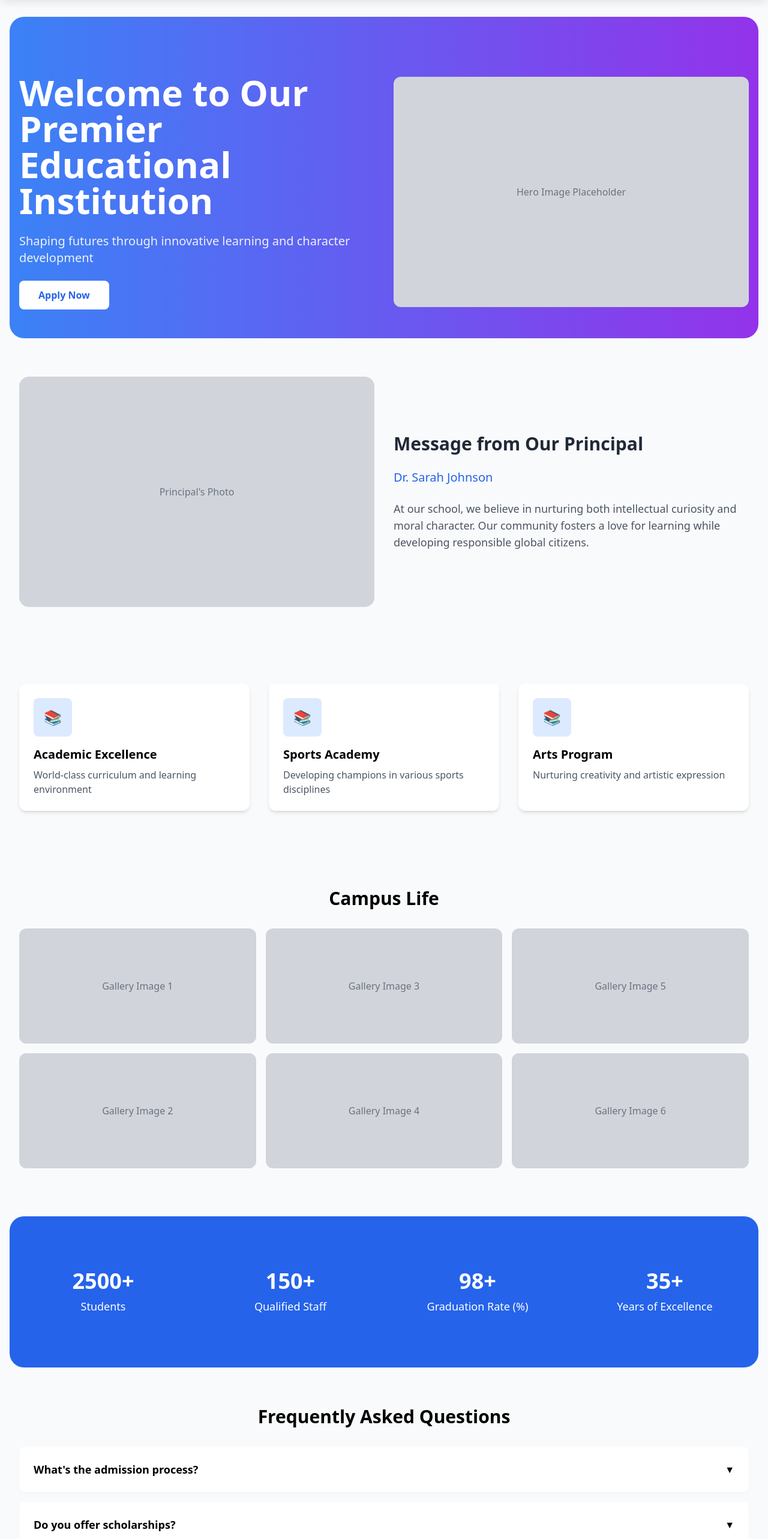
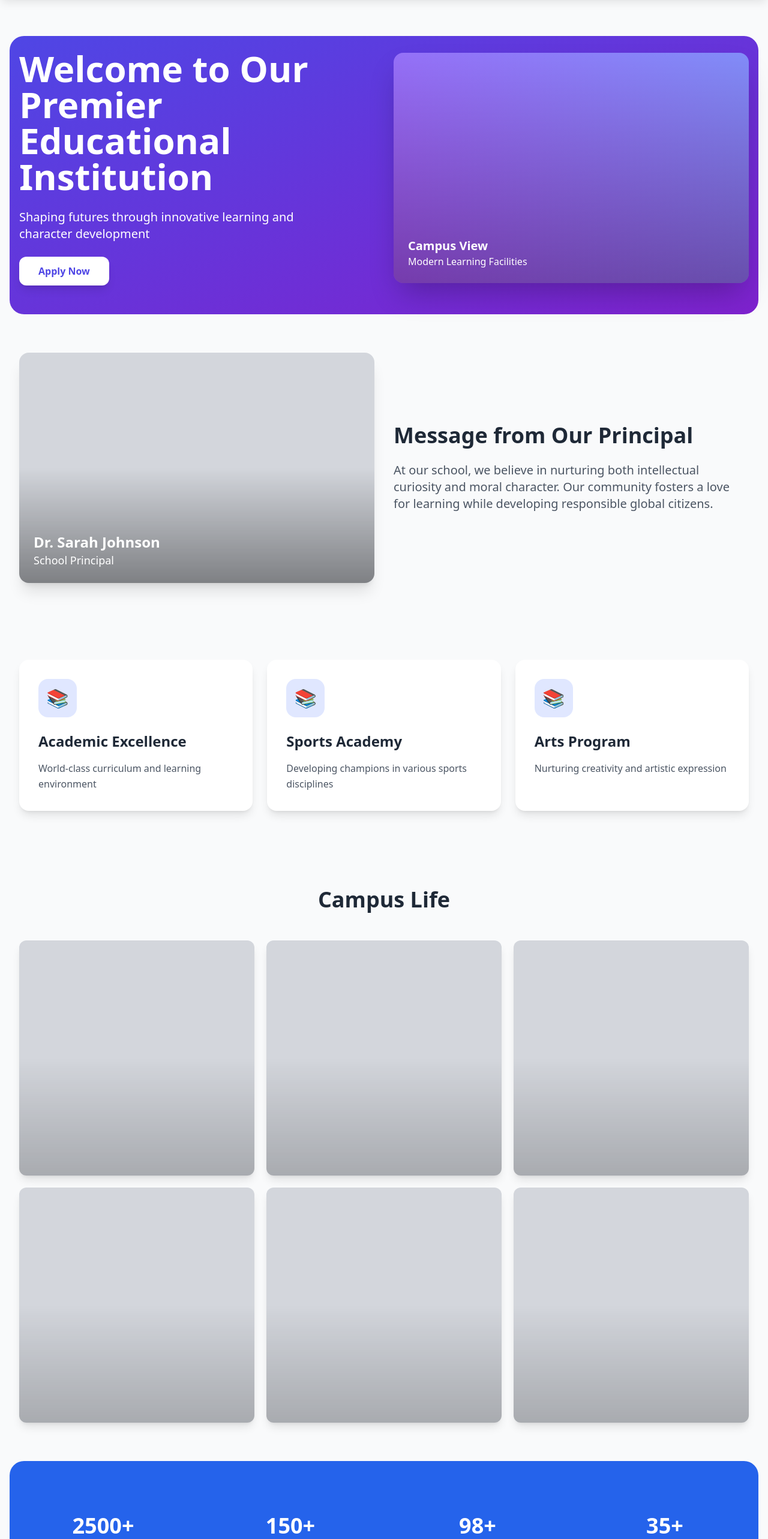
Before and after one commit to Mahi-singh03/Schoolwebsite, a React (Vite) app: page / in a window 1280 px wide. Shown: the part 100-2666 px from the top of the page at 60% size. Built offline with nearby package versions, Linux system fonts and the light colour scheme.

Commit message:
UI updated

```diff
--- a/src/pages/Home.jsx
+++ b/src/pages/Home.jsx
@@ -1,9 +1,13 @@
 import { useState } from 'react';
-import { motion } from 'framer-motion';
+import { motion, useInView, AnimatePresence } from 'framer-motion';
+import { useRef } from 'react';
 
 export default function Home() {
-  const [isMenuOpen, setIsMenuOpen] = useState(false);
   const [openQuestion, setOpenQuestion] = useState(null);
+  const ref = useRef(null);
+  const isInView = useInView(ref, { once: true, margin: "-100px" });
+
+  // Dummy data
 
  // Dummy data for features section
  const features = [
@@ -33,33 +37,60 @@ export default function Home() {
   { question: "What extracurriculars are available?", answer: "We offer over 50 clubs and activities ranging from robotics to drama..." }
 ];
 
-  // Animation variants
+  // Animations
   const fadeInUp = {
-    hidden: { opacity: 0, y: 20 },
-    visible: { opacity: 1, y: 0 }
+    hidden: { opacity: 0, y: 40 },
+    visible: { opacity: 1, y: 0, transition: { duration: 0.6 } }
+  };
+
+  const stagger = {
+    visible: { transition: { staggerChildren: 0.1 } }
+  };
+
+  const scaleIn = {
+    hidden: { scale: 0 },
+    visible: { scale: 1, transition: { type: 'spring', bounce: 0.4 } }
   };
 
   return (
-    <div className="min-h-screen bg-gray-50 pt-32">
+    <div className="min-h-screen bg-gray-50 pt-40 ">
       {/* Hero Section */}
-      <section className="pt-24 pb-12 px-4 bg-gradient-to-r from-blue-500 to-purple-600 rounded-3xl ">
-        <div className="max-w-7xl mx-auto grid md:grid-cols-2 gap-8 items-center rounded-sm">
-          <div className="text-white space-y-6">
-            <h1 className="text-4xl md:text-6xl font-bold leading-tight">
+      <section className="pt-6 pb-12 px-4 bg-gradient-to-br from-indigo-600 to-purple-700 rounded-3xl">
+        <div className="max-w-7xl mx-auto grid md:grid-cols-2 gap-8 items-center">
+          <motion.div
+            initial="hidden"
+            animate="visible"
+            variants={stagger}
+            className="text-white space-y-6"
+          >
+            <motion.h1
+              variants={fadeInUp}
+              className="text-4xl md:text-5xl xl:text-6xl font-bold leading-tight"
+            >
               Welcome to Our Premier Educational Institution
-            </h1>
-            <p className="text-xl opacity-90">
+            </motion.h1>
+            <motion.p variants={fadeInUp} className="text-xl opacity-90 md:pr-12">
               Shaping futures through innovative learning and character development
-            </p>
-            <button className="bg-white text-blue-600 px-8 py-3 rounded-lg font-semibold hover:scale-105 transition-transform">
+            </motion.p>
+            <motion.div variants={fadeInUp}>
+              <button className="bg-white text-indigo-600 px-8 py-3 rounded-xl font-semibold hover:scale-105 transition-transform shadow-lg">
                 Apply Now
               </button>
+            </motion.div>
+          </motion.div>
+
+          <motion.div
+            initial={{ opacity: 0, x: 100 }}
+            animate={{ opacity: 1, x: 0 }}
+            transition={{ delay: 0.2 }}
+            className="relative h-80 md:h-96 bg-gradient-to-tr from-purple-500 to-indigo-400 rounded-2xl overflow-hidden shadow-2xl"
+          >
+            <div className="absolute inset-0 bg-gradient-to-t from-black/30 to-transparent" />
+            <div className="absolute bottom-0 left-0 p-6 text-white">
+              <h3 className="text-xl font-bold">Campus View</h3>
+              <p>Modern Learning Facilities</p>
             </div>
-
-          {/* Image Placeholder */}
-          <div className="bg-gray-300 h-96 rounded-xl flex items-center justify-center">
-            <span className="text-gray-500">Hero Image Placeholder</span>
-          </div>
+          </motion.div>
         </div>
       </section>
 
@@ -67,66 +98,92 @@ export default function Home() {
       <section className="py-16 px-4">
         <div className="max-w-7xl mx-auto grid md:grid-cols-2 gap-8 items-center">
           <motion.div
-            initial="hidden"
-            whileInView="visible"
-            viewport={{ once: true }}
-            variants={fadeInUp}
-            className="bg-gray-300 h-96 rounded-2xl flex items-center justify-center"
+            initial={{ scale: 0.8, opacity: 0 }}
+            whileInView={{ scale: 1, opacity: 1 }}
+            viewport={{ once: true, margin: "0px 0px -100px 0px" }}
+            className="relative h-96 rounded-2xl overflow-hidden shadow-xl"
           >
-            <span className="text-gray-500">Principal's Photo</span>
+            <div className="absolute inset-0 bg-gray-300 animate-pulse" />
+            <div className="absolute inset-0 bg-gradient-to-t from-black/40 via-transparent to-transparent" />
+            <div className="absolute bottom-0 left-0 p-6 text-white">
+              <h3 className="text-2xl font-bold">{principalMessage.name}</h3>
+              <p className="text-lg">{principalMessage.role}</p>
+            </div>
           </motion.div>
 
           <motion.div
             initial="hidden"
             whileInView="visible"
             viewport={{ once: true }}
-            variants={fadeInUp}
+            variants={stagger}
             className="space-y-6"
           >
-            <h2 className="text-3xl font-bold text-gray-800">Message from Our Principal</h2>
-            <h3 className="text-xl text-blue-600">{principalMessage.name}</h3>
-            <p className="text-gray-600 text-lg">{principalMessage.message}</p>
+            <motion.h2 variants={fadeInUp} className="text-3xl md:text-4xl font-bold text-gray-800">
+              Message from Our Principal
+            </motion.h2>
+            <motion.p variants={fadeInUp} className="text-gray-600 text-lg md:text-xl leading-relaxed">
+              {principalMessage.message}
+            </motion.p>
           </motion.div>
         </div>
       </section>
 
-
       {/* Features Section */}
       <section className="py-16 px-4">
-        <div className="max-w-7xl mx-auto grid md:grid-cols-3 gap-8">
+        <div className="max-w-7xl mx-auto">
+          <motion.div
+            initial="hidden"
+            whileInView="visible"
+            viewport={{ once: true }}
+            variants={stagger}
+            className="grid md:grid-cols-2 lg:grid-cols-3 gap-6"
+          >
             {features.map((feature, index) => (
-            <div
+              <motion.div
                 key={index}
-              className="bg-white p-6 rounded-xl shadow-md hover:shadow-lg transition-shadow cursor-pointer group"
+                variants={fadeInUp}
+                whileHover={{ y: -10 }}
+                className="bg-white p-8 rounded-2xl shadow-lg hover:shadow-xl transition-all duration-300"
               >
-              <div className="bg-blue-100 w-16 h-16 rounded-lg flex items-center justify-center mb-4 group-hover:bg-blue-200 transition-colors">
-                <span className="text-blue-600 text-2xl">📚</span> {/* Icon placeholder */}
+                <div className="bg-indigo-100 w-16 h-16 rounded-2xl flex items-center justify-center mb-6 transition-colors">
+                  <span className="text-indigo-600 text-3xl">📚</span>
                 </div>
-              <h3 className="text-xl font-bold mb-2">{feature.title}</h3>
-              <p className="text-gray-600">{feature.description}</p>
-            </div>
+                <h3 className="text-2xl font-bold mb-4 text-gray-800">{feature.title}</h3>
+                <p className="text-gray-600 leading-relaxed">{feature.description}</p>
+              </motion.div>
             ))}
+          </motion.div>
         </div>
       </section>
 
       {/* Gallery Section */}
       <section className="py-16 px-4">
-        <h2 className="text-3xl font-bold text-center mb-8">Campus Life</h2>
-        <div className="max-w-7xl mx-auto columns-1 md:columns-2 lg:columns-3 gap-4">
+        <motion.h2
+          initial={{ opacity: 0 }}
+          whileInView={{ opacity: 1 }}
+          className="text-3xl md:text-4xl font-bold text-center mb-12 text-gray-800"
+        >
+          Campus Life
+        </motion.h2>
+        <div className="max-w-7xl mx-auto grid grid-cols-2 md:grid-cols-3 gap-3 lg:gap-5">
           {[1, 2, 3, 4, 5, 6].map((item) => (
-            <div
+            <motion.div
               key={item}
-              className="bg-gray-300 h-48 mb-4 rounded-xl flex items-center justify-center hover:scale-98 transition-transform"
+              initial={{ opacity: 0, scale: 0.9 }}
+              whileInView={{ opacity: 1, scale: 1 }}
+              viewport={{ once: true }}
+              className="aspect-square relative rounded-xl overflow-hidden shadow-lg hover:shadow-2xl transition-shadow"
             >
-              <span className="text-gray-500">Gallery Image {item}</span>
-            </div>
+              <div className="absolute inset-0 bg-gray-300 animate-pulse" />
+              <div className="absolute inset-0 bg-gradient-to-t from-black/20 via-transparent" />
+            </motion.div>
           ))}
         </div>
       </section>
 
       {/* School Stats */}
       <section className="py-16 bg-blue-600 text-white rounded-3xl">
-        <div className="max-w-7xl mx-auto px-4 grid md:grid-cols-4 gap-8 ">
+        <div className="max-w-7xl mx-auto px-4 grid md:grid-cols-4 gap-8">
           {schoolStats.map((stat, index) => (
             <motion.div
               key={index}
@@ -145,51 +202,62 @@ export default function Home() {
         </div>
       </section>
 
+      {/* FAQ Section */}
       <section className="py-16 px-4">
-        <div className="max-w-7xl mx-auto">
+        <div className="max-w-4xl mx-auto">
           <motion.h2
-            initial="hidden"
-            whileInView="visible"
-            variants={fadeInUp}
-            className="text-3xl font-bold text-center mb-8"
+            initial={{ opacity: 0, y: 20 }}
+            whileInView={{ opacity: 1, y: 0 }}
+            className="text-3xl md:text-4xl font-bold text-center mb-12 text-gray-800"
           >
             Frequently Asked Questions
           </motion.h2>
 
-          <div className="space-y-4">
+          <motion.div
+            initial="hidden"
+            whileInView="visible"
+            variants={stagger}
+            className="space-y-4"
+          >
             {faqs.map((faq, index) => (
               <motion.div
                 key={index}
-                initial="hidden"
-                whileInView="visible"
                 variants={fadeInUp}
-                className="bg-white rounded-lg shadow-sm"
+                className="bg-white rounded-xl shadow-sm hover:shadow-md transition-shadow"
               >
                 <button
                   onClick={() => setOpenQuestion(openQuestion === index ? null : index)}
-                  className="w-full p-6 text-left flex justify-between items-center hover:bg-gray-50 transition-colors"
+                  className="w-full p-6 text-left flex justify-between items-center"
                 >
-                  <h3 className="text-lg font-semibold">{faq.question}</h3>
-                  <span className={`transform transition-transform ${openQuestion === index ? 'rotate-180' : ''}`}>
+                  <h3 className="text-lg md:text-xl font-semibold">{faq.question}</h3>
+                  <motion.span
+                    animate={{ rotate: openQuestion === index ? 180 : 0 }}
+                    className="text-indigo-600 text-xl ml-4"
+                  >
                     ▼
-                  </span>
+                  </motion.span>
                 </button>
-                <div
-                  className={`overflow-hidden transition-all duration-300 ${
-                    openQuestion === index ? 'max-h-40' : 'max-h-0'
-                  }`}
+                <AnimatePresence>
+                  {openQuestion === index && (
+                    <motion.div
+                      initial={{ opacity: 0, height: 0 }}
+                      animate={{ opacity: 1, height: 'auto' }}
+                      exit={{ opacity: 0, height: 0 }}
+                      className="overflow-hidden"
                     >
                       <p className="p-6 pt-0 text-gray-600">{faq.answer}</p>
-                </div>
+                    </motion.div>
+                  )}
+                </AnimatePresence>
               </motion.div>
             ))}
-          </div>
+          </motion.div>
         </div>
       </section>
 
       {/* Footer */}
-      <footer className="bg-gray-800 text-white py-12 rounded-3xl m-16">
-        <div className="max-w-5xl mx-auto px-4 grid md:grid-cols-4 gap-8">
+      <footer className="bg-gray-800 text-white py-12 my-3 rounded-3xl">
+        <div className="max-w-7xl mx-auto px-4 grid md:grid-cols-4 gap-8">
           <div>
             <h3 className="text-xl font-bold mb-4">SchoolName</h3>
             <p className="text-gray-400">Established 1995</p>
@@ -204,7 +272,7 @@ export default function Home() {
           </div>
           <div>
             <h4 className="font-semibold mb-4">Contact</h4>
-            <p className="text-gray-300">123 School Street<br />Education City, EC 12345</p>
+            <p className="text-gray-300">123 School Street<br/>Education City, EC 12345</p>
           </div>
           <div>
             <h4 className="font-semibold mb-4">Follow Us</h4>
```
Also changed, not shown: src/App.jsx (line endings or trailing spaces). Lines whose indentation alone changed are shown as unchanged.
